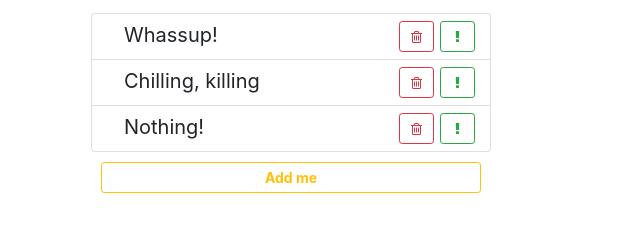
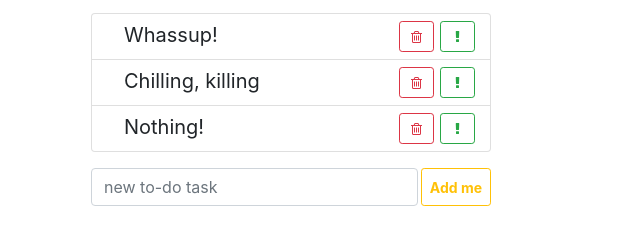
Before and after one commit to serdar1234/todo, a React app: page / in a window 1280 px wide. Shown: the part 145-390 px from the top of the page, without its empty margins (349-989 px from the left). Built offline with nearby package versions, Linux system fonts and the light colour scheme.

Commit message:
add new task is working

```diff
--- a/src/components/app/app.js
+++ b/src/components/app/app.js
@@ -46,8 +46,8 @@ export default class App extends Component {
     })
   }
 
-  addItem = () => {
-    const newItem = this.makeItem(`Brand new item ${this.minID + 1}`)
+  addItem = (itemName) => {
+    const newItem = this.makeItem(itemName)
     this.setState(({todoData}) => {
       return {
         todoData: [
@@ -91,7 +91,7 @@ export default class App extends Component {
           onDone={this.toggleDone}
           onImportant={this.toggleImportant}
            />
-        <NewBtn onCreate={() => this.addItem()} />
+        <NewBtn onCreate={(txt) => this.addItem(txt)} />
       </div>
     );
   }
--- a/src/components/new-btn/NewBtn.css
+++ b/src/components/new-btn/NewBtn.css
@@ -1,9 +1,10 @@
 .new-btn {
-  padding: 10px;
+  padding-block-start: 16px;
 }
 
 .new-btn button {
-  width: 100%;
-  height: 31px;
+  width: 20%;
+  margin-left: 3px;
+  height: 38px;
   font-weight: bold;
 }
--- a/src/components/new-btn/NewBtn.js
+++ b/src/components/new-btn/NewBtn.js
@@ -3,16 +3,35 @@ import React, { Component } from "react";
 import './NewBtn.css'
 
 export default class NewBtn extends Component {
+  state = {
+    userInput: ''
+  }
   onCreate = this.props.onCreate;
+
+  onInputChange = (evt) => {
+    this.setState({
+      userInput: evt.target.value
+    })
+  }
+
+  onFormSubmit = (evt) => {
+    evt.preventDefault();
+    this.onCreate(this.state.userInput);
+    this.setState({userInput: ""})
+  }
 
   render() {
     return (
-      <div className="new-btn">
-        <button type="button"
+      <form className="new-btn d-flex"
+      onSubmit={this.onFormSubmit}>
+        <input type="text" className="form-control"
+        onChange={this.onInputChange}
+        value={this.state.userInput}
+        placeholder="new to-do task" />
+        <button type="submit"
         className="btn btn-outline-warning btn-sm float-right"
-        onClick={this.onCreate}
         >Add me</button>
-      </div>
+      </form>
     )
   }
 }
```
